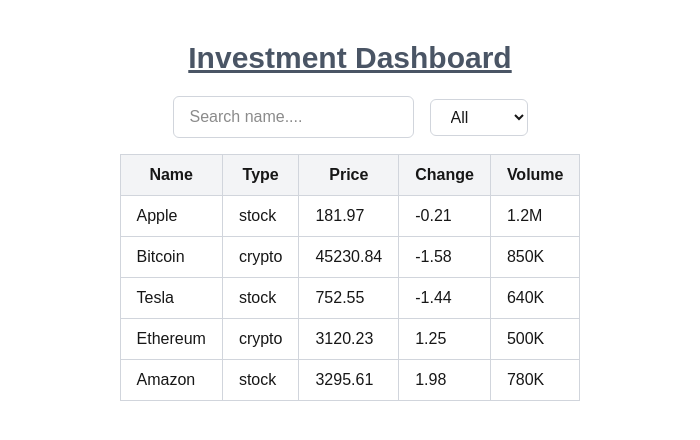
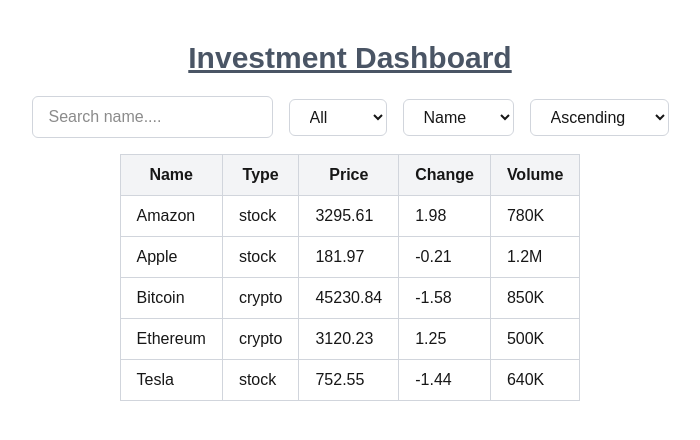
Before and after one commit to bahaa-mustafa/next_task, a Next.js app: page / in a window 1280 px wide. Shown: the top 440 px of the page, without its empty margins (290-990 px from the left). Built offline with nearby package versions, Linux system fonts and the light colour scheme.

Commit message:
add sorting by data types and ascending or descending to order table

```diff
--- a/app/page.js
+++ b/app/page.js
@@ -1,4 +1,4 @@
-"use client"
+"use client";
 import SearchInput from "../components/searchInput";
 import FilterTypes from "../components/filtterTypes";
 import { mockAssets, mockAssetsType } from "../data/mockData";
@@ -6,13 +6,16 @@
 import AssetsTable from "@/components/assetsTable";
 import useDebounce from "@/hooks/useDebounce";
 import AssetCard from "@/components/assetscard";
+import SortTable from "@/components/sortTable";
+import OrderTable from "@/components/orderTable";
 
 export default function Home() {
   const assetsType = mockAssetsType;
   const [selectedAssetType, setSelectedAssetType] = useState("All");
   const [assets, setAssets] = useState(mockAssets);
   const [search, setSearch] = useState("");
-
+  const [sortBy, setSortBy] = useState("name");
+  const [sortOrder, setSortOrder] = useState("asc");
   const debouncedSearch = useDebounce(search);
 
   useEffect(() => {
@@ -22,7 +25,7 @@
           ...a,
           price: +(a.price + (Math.random() - 0.5)).toFixed(2),
           change: +(Math.random() * 4 - 2).toFixed(2),
-        }))
+        })),
       );
     }, 3000);
 
@@ -30,13 +33,33 @@
   }, []);
 
   const filteredAssets = useMemo(() => {
-  // console.log("filteredAssets rendered");
-  return assets.filter((asset) => {
-    const matchesSearch = asset.name.toLowerCase().includes(debouncedSearch.toLowerCase());
-    const matchesType = selectedAssetType === "All" || asset.type === selectedAssetType;
+    const filtered = assets.filter((asset) => {
+      const matchesSearch = asset.name
+        .toLowerCase()
+        .includes(debouncedSearch.toLowerCase());
+
+      const matchesType =
+        selectedAssetType === "All" || asset.type === selectedAssetType;
+
       return matchesSearch && matchesType;
     });
-}, [assets, debouncedSearch, selectedAssetType]);
+
+    const sorted = [...filtered].sort((a, b) => {
+      let valueA = a[sortBy];
+      let valueB = b[sortBy];
+
+      if (typeof valueA === "string") {
+        valueA = valueA.toLowerCase();
+        valueB = valueB.toLowerCase();
+      }
+
+      if (valueA < valueB) return sortOrder === "asc" ? -1 : 1;
+      if (valueA > valueB) return sortOrder === "asc" ? 1 : -1;
+      return 0;
+    });
+
+    return sorted;
+  }, [assets, debouncedSearch, selectedAssetType, sortBy, sortOrder]);
 
   const handleFilterChange = useCallback((value) => {
     setSelectedAssetType(value);
@@ -45,13 +68,28 @@
   return (
     <>
       <header className="flex items-center justify-center mb-5">
-    <h1 className="text-3xl font-bold underline text-center pt-10 text-gray-600 hover:text-gray-800 transition-colors duration-300 cursor-pointer">Investment Dashboard</h1>
+        <h1 className="text-3xl font-bold underline text-center pt-10 text-gray-600 hover:text-gray-800 transition-colors duration-300 cursor-pointer">
+          Investment Dashboard
+        </h1>
       </header>
 
       <main className="flex flex-col items-center justify-start h-screen gap-4">
         <section className="flex items-center justify-center gap-4">
           <SearchInput value={search} onChange={setSearch} />
-    <FilterTypes types={assetsType} selected={selectedAssetType} onChange={handleFilterChange} />
+          <FilterTypes
+            types={assetsType}
+            selected={selectedAssetType}
+            onChange={handleFilterChange}
+          />
+          <SortTable
+            sortBy={sortBy}
+            sortOrder={sortOrder}
+            onSortChange={setSortBy}
+          />
+          <OrderTable
+            sortOrder={sortOrder}
+            setSortOrder={setSortOrder}
+          />
         </section>
 
         <section>
--- /dev/null
+++ b/components/orderTable.jsx
@@ -0,0 +1,16 @@
+import React from "react";
+
+const OrderTable = ({ sortOrder, setSortOrder }) => {
+  return (
+    <select
+      value={sortOrder}
+      onChange={(e) => setSortOrder(e.target.value)}
+      className="border border-gray-300 rounded-md px-4 py-2"
+    >
+      <option value="asc">Ascending</option>
+      <option value="desc">Descending</option>
+    </select>
+  );
+};
+
+export default OrderTable;
--- /dev/null
+++ b/components/sortTable.jsx
@@ -0,0 +1,15 @@
+import React from 'react'
+
+const SortTable = ({sortBy, sortOrder, onSortChange}) => {
+  return (
+    <select value={sortBy} onChange={(e) => onSortChange(e.target.value)} className="border border-gray-300 rounded-md px-4 py-2">
+      <option value="name">Name</option>
+      <option value="type">Type</option>
+      <option value="price">Price</option>
+      <option value="change">Change</option>
+      <option value="volume">Volume</option>
+    </select>
+  )
+}
+
+export default SortTable
```
Lines whose indentation alone changed are shown as unchanged.
